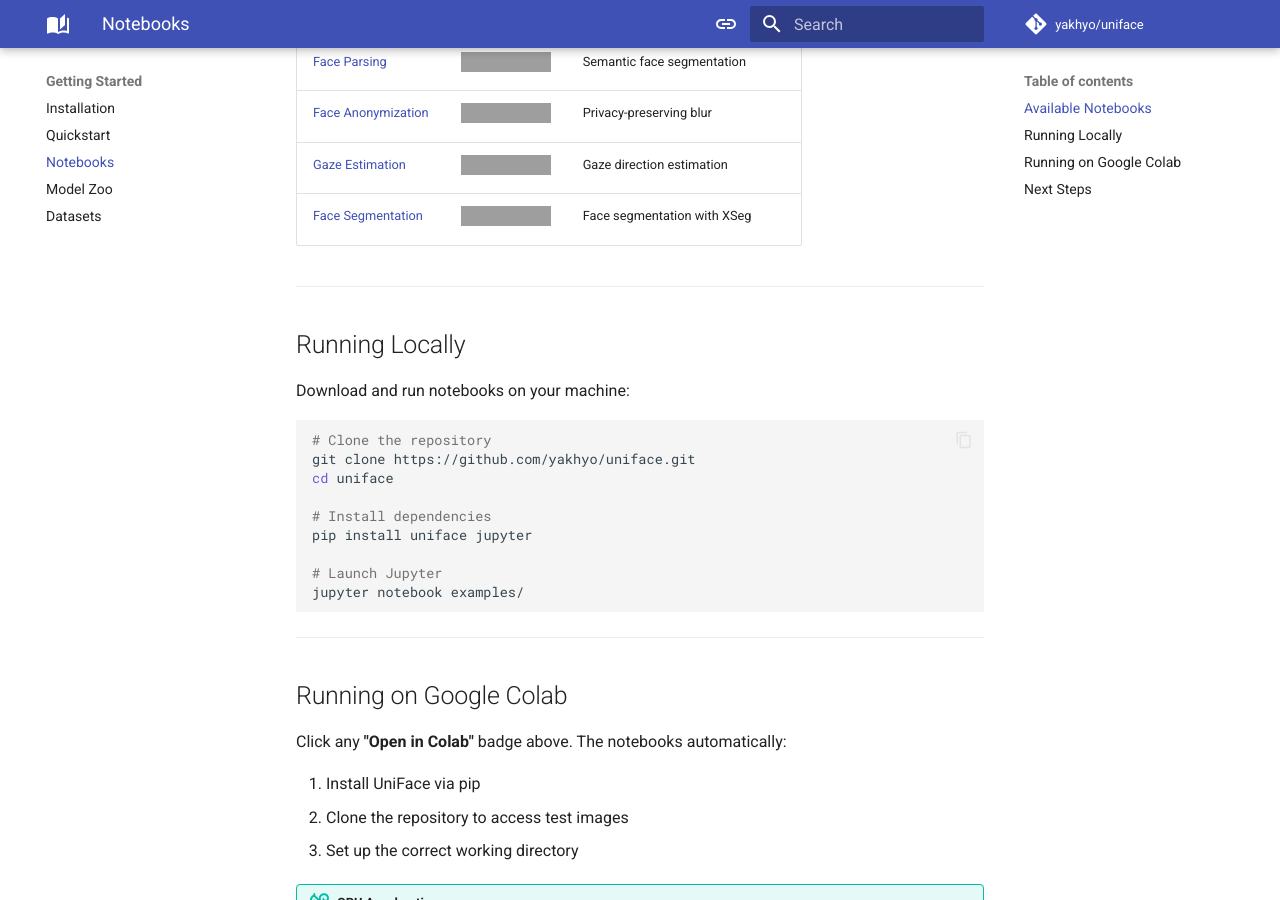
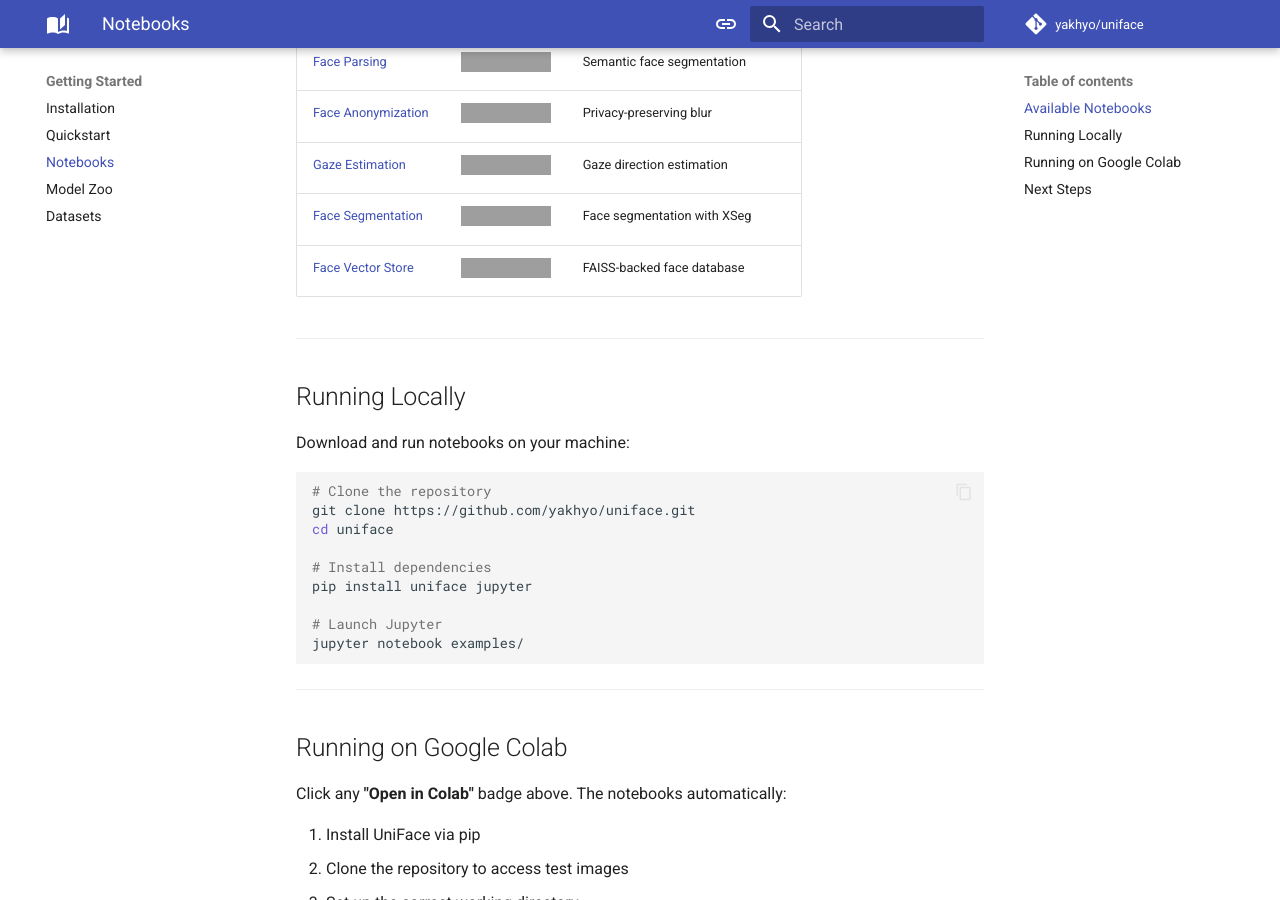
Before and after one commit to yakhyo/uniface, an MkDocs documentation site: the page built from docs/notebooks.md, in a window 1280 px wide and 900 px high, scrolled down 706 px. Built offline with MkDocs 1.6.1 and Material for MkDocs 9.7.7, drawn with Linux system fonts in a browser that asks for light colours; comment, search, counter and statistics services are not loaded; grey boxes are pictures that could not be loaded.

Commit message:
docs: Update README and notebooks.md

```diff
--- a/docs/notebooks.md
+++ b/docs/notebooks.md
@@ -17,6 +17,7 @@
 | [Face Anonymization](https://github.com/yakhyo/uniface/blob/main/examples/07_face_anonymization.ipynb) | [![Open In Colab](https://colab.research.google.com/assets/colab-badge.svg)](https://colab.research.google.com/github/yakhyo/uniface/blob/main/examples/07_face_anonymization.ipynb) | Privacy-preserving blur |
 | [Gaze Estimation](https://github.com/yakhyo/uniface/blob/main/examples/08_gaze_estimation.ipynb) | [![Open In Colab](https://colab.research.google.com/assets/colab-badge.svg)](https://colab.research.google.com/github/yakhyo/uniface/blob/main/examples/08_gaze_estimation.ipynb) | Gaze direction estimation |
 | [Face Segmentation](https://github.com/yakhyo/uniface/blob/main/examples/09_face_segmentation.ipynb) | [![Open In Colab](https://colab.research.google.com/assets/colab-badge.svg)](https://colab.research.google.com/github/yakhyo/uniface/blob/main/examples/09_face_segmentation.ipynb) | Face segmentation with XSeg |
+| [Face Vector Store](https://github.com/yakhyo/uniface/blob/main/examples/10_face_vector_store.ipynb) | [![Open In Colab](https://colab.research.google.com/assets/colab-badge.svg)](https://colab.research.google.com/github/yakhyo/uniface/blob/main/examples/10_face_vector_store.ipynb) | FAISS-backed face database |
 
 ---
 
```
Also changed, not shown: README.md (+1 -0 lines).
